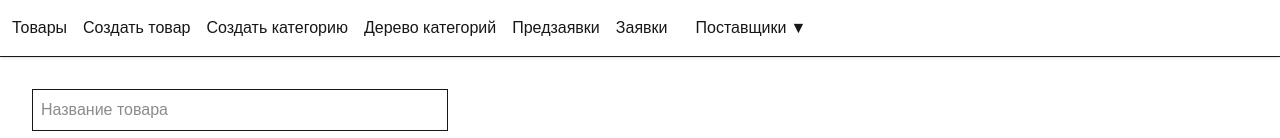
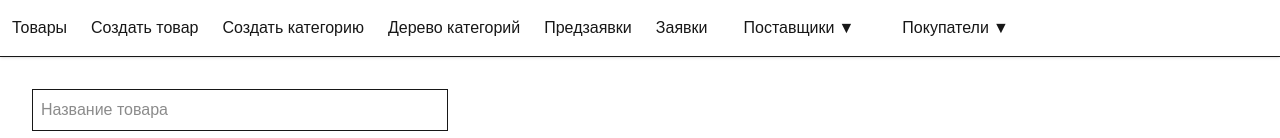
Before and after one commit to poetrydeveloper/stud_next_v2, a Next.js app in the folder my-inventory-app/: page /products/new in a window 1280 px wide. Shown: the top 138 px of the page. Built offline with nearby package versions, Linux system fonts and the light colour scheme; no server answers; the database is empty.

Commit message:
добавил кнопки в лаяут

```diff
--- a/my-inventory-app/app/layout.tsx
+++ b/my-inventory-app/app/layout.tsx
@@ -6,13 +6,14 @@ import Link from "next/link";
 import { useState } from "react";
 
 export default function RootLayout({ children }: { children: React.ReactNode }) {
-  const [isDropdownOpen, setIsDropdownOpen] = useState(false);
+  const [isSuppliersOpen, setIsSuppliersOpen] = useState(false);
+  const [isCustomersOpen, setIsCustomersOpen] = useState(false);
 
   return (
     <html lang="ru">
       <body>
-        <nav className="p-3 border-b flex gap-4 items-center bg-white shadow-sm">
-          {/* Товары */}
+        <nav className="p-3 border-b flex gap-6 items-center bg-white shadow-sm relative">
+          {/* --- Товары --- */}
           <Link href="/products" className="hover:underline">
             Товары
           </Link>
@@ -20,7 +21,7 @@ export default function RootLayout({ children }: { children: React.ReactNode })
             Создать товар
           </Link>
 
-          {/* Категории */}
+          {/* --- Категории --- */}
           <Link href="/api/categories/new" className="hover:underline">
             Создать категорию
           </Link>
@@ -28,7 +29,7 @@ export default function RootLayout({ children }: { children: React.ReactNode })
             Дерево категорий
           </Link>
 
-          {/* Заявки */}
+          {/* --- Заявки --- */}
           <Link href="/requests/candidates" className="hover:underline">
             Предзаявки
           </Link>
@@ -36,33 +37,71 @@ export default function RootLayout({ children }: { children: React.ReactNode })
             Заявки
           </Link>
 
-          {/* --- Поставщики с выпадающим меню --- */}
+          {/* --- Поставщики --- */}
           <div className="relative">
             <button
-              onClick={() => setIsDropdownOpen((prev) => !prev)}
+              onClick={() => {
+                setIsSuppliersOpen((prev) => !prev);
+                setIsCustomersOpen(false);
+              }}
               className="px-3 py-1 rounded hover:bg-gray-100 transition flex items-center gap-1"
             >
               Поставщики
-              <span className={`transition-transform ${isDropdownOpen ? "rotate-180" : "rotate-0"}`}>
+              <span className={`transition-transform ${isSuppliersOpen ? "rotate-180" : "rotate-0"}`}>
                 ▼
               </span>
             </button>
 
-            {isDropdownOpen && (
+            {isSuppliersOpen && (
               <div className="absolute mt-2 w-48 bg-white border rounded shadow-lg z-50">
                 <Link
                   href="/suppliers"
                   className="block px-4 py-2 hover:bg-gray-100"
-                  onClick={() => setIsDropdownOpen(false)}
+                  onClick={() => setIsSuppliersOpen(false)}
                 >
                   Все поставщики
                 </Link>
                 <Link
                   href="/suppliers/new"
                   className="block px-4 py-2 hover:bg-gray-100"
-                  onClick={() => setIsDropdownOpen(false)}
+                  onClick={() => setIsSuppliersOpen(false)}
                 >
                   Создать поставщика
+                </Link>
+              </div>
+            )}
+          </div>
+
+          {/* --- Покупатели --- */}
+          <div className="relative">
+            <button
+              onClick={() => {
+                setIsCustomersOpen((prev) => !prev);
+                setIsSuppliersOpen(false);
+              }}
+              className="px-3 py-1 rounded hover:bg-gray-100 transition flex items-center gap-1"
+            >
+              Покупатели
+              <span className={`transition-transform ${isCustomersOpen ? "rotate-180" : "rotate-0"}`}>
+                ▼
+              </span>
+            </button>
+
+            {isCustomersOpen && (
+              <div className="absolute mt-2 w-48 bg-white border rounded shadow-lg z-50">
+                <Link
+                  href="/customers"
+                  className="block px-4 py-2 hover:bg-gray-100"
+                  onClick={() => setIsCustomersOpen(false)}
+                >
+                  Все покупатели
+                </Link>
+                <Link
+                  href="/customers/new"
+                  className="block px-4 py-2 hover:bg-gray-100"
+                  onClick={() => setIsCustomersOpen(false)}
+                >
+                  Создать покупателя
                 </Link>
               </div>
             )}
```
